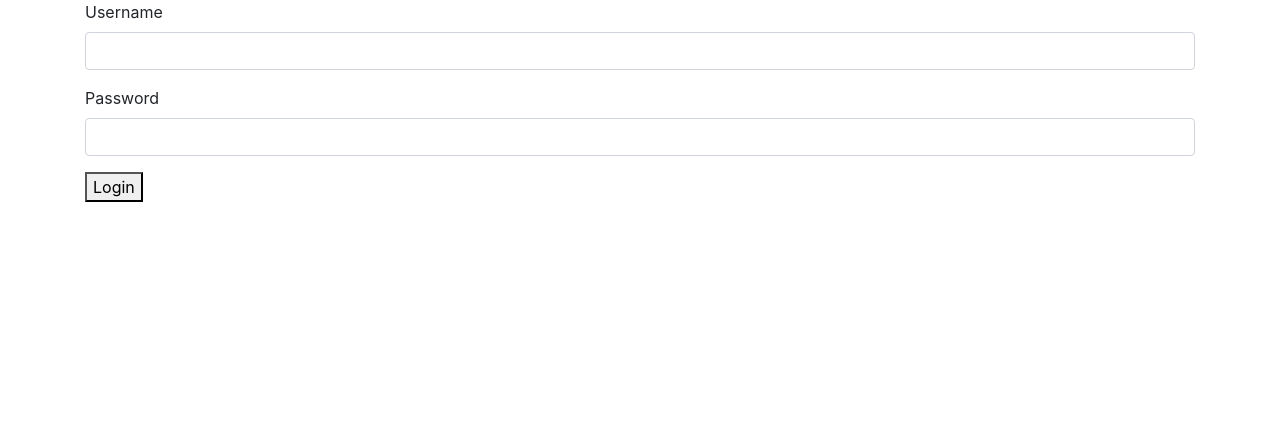
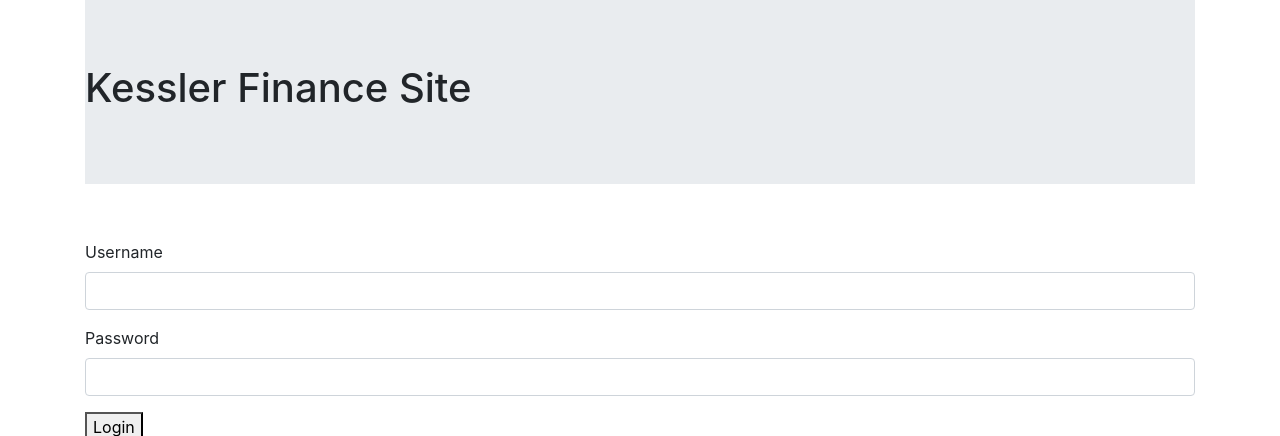
Before and after one commit to WillKessler7/financeSite, a Django app: page / in a window 1280 px wide. Shown: the top 436 px of the page. Run offline with Django 3.2, Linux system fonts and the light colour scheme; some libraries are stand-ins or nearby versions.

Commit message:
Added: some HTML and bootstrap stuff to make the templates nicer

```diff
--- a/analyticals/templates/analyticals/graphDisplayView.html
+++ b/analyticals/templates/analyticals/graphDisplayView.html
@@ -20,6 +20,12 @@
     </head>
     <body>
         <div class="container">
+            <div class="jumbotron jumbotron-fluid">
+                <h1>Kessler Finance Site</h1>
+            </div>
+
+            </br>
+
         </div>
     </body>
 </html>
--- a/analyticals/templates/analyticals/loginView.html
+++ b/analyticals/templates/analyticals/loginView.html
@@ -21,6 +21,12 @@
     </head>
     <body>
         <div class="container">
+            <div class="jumbotron jumbotron-fluid">
+                <h1>Kessler Finance Site</h1>
+            </div>
+
+            </br>
+
             <div class="form-group">
                 <label for="inputUsername">Username</label>
                 <input type="text" class="form-control" name="inputUsername" id="inputUsername" />
--- a/analyticals/templates/analyticals/stockPickView.html
+++ b/analyticals/templates/analyticals/stockPickView.html
@@ -20,6 +20,11 @@
     </head>
     <body>
         <div class="container">
+            <div class="jumbotron jumbotron-fluid">
+                <h1>Kessler Finance Site</h1>
+            </div>
+
+            </br>
 
             <form method="GET">
                 <label for="ticker">Ticker:</label>
```
